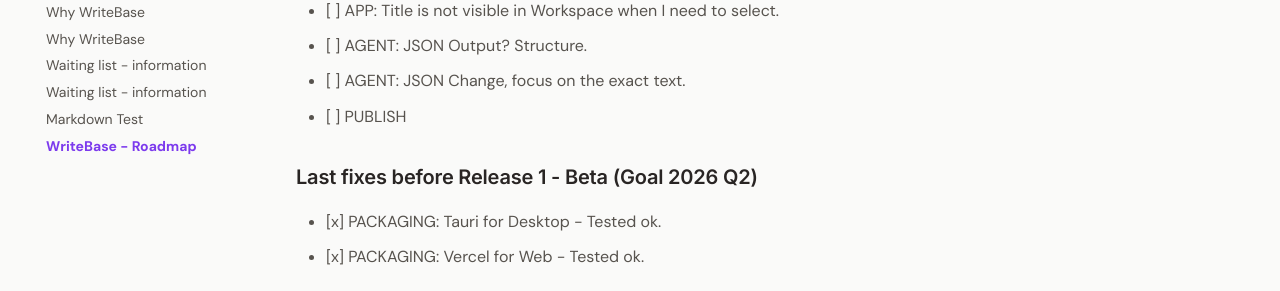
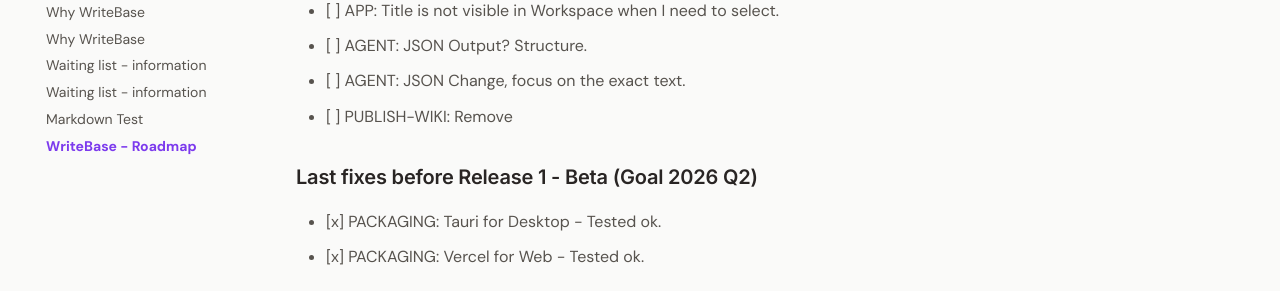
Before and after one commit to larssonhthomas-afk/writebase-docs, an MkDocs documentation site: the page built from docs/9writebase---roadmap.md, in a window 1280 px wide and 900 px high, scrolled down 548 px. Shown: the part 154-445 px from the top of the window. Built offline with MkDocs 1.6.1 and Material for MkDocs 9.7.7, drawn with Linux system fonts in a browser that asks for light colours; some web fonts are replaced.

Commit message:
Update 9writebase---roadmap.md

```diff
--- a/docs/9writebase---roadmap.md
+++ b/docs/9writebase---roadmap.md
@@ -26,7 +26,7 @@ This Backlog has a priority 1-3.
 - [ ] APP: Title is not visible in Workspace when I need to select.
 - [ ] AGENT: JSON Output? Structure.
 - [ ] AGENT: JSON Change, focus on the exact text.
-- [ ] PUBLISH
+- [ ] PUBLISH-WIKI: Remove
 
 ### Last fixes before Release 1 - Beta (Goal 2026 Q2)
 
```
